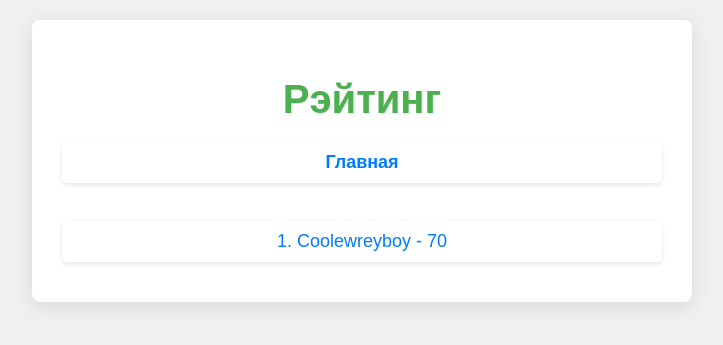
After one commit to Coolewreyboy/IP, a Flask app: page /trophy in a window 1280 px wide. The commit adds this page. Shown: the top 345 px of the page, without its empty margins (278-1001 px from the left). Run offline with Flask 3, Linux system fonts and the light colour scheme; data comes from the database, SQL or seed files in the repository; both versions use the stored data as it was after the commit.

Commit message:
Add files via upload

```diff
--- a/app.py
+++ b/app.py
@@ -147,7 +147,6 @@ def profile():
     result = cursor.execute("""SELECT accept_task1, all_task1 FROM Users WHERE Username = ?""", (username,)).fetchone()
     accept_task1 = result[0]
     all_task1 = result[1]
-    print(accept_task1, all_task1)
     conn.commit()
     conn.close()
     return render_template('profile.html', score=int(accept_task1 * 100 / max(all_task1, 1)))
@@ -156,5 +155,16 @@ def profile():
 def teoriy():
     return render_template('teoriy.html')
 
+@app.route('/trophy')
+def trophy():
+    conn = connect("Individual_project.db")
+    cursor = conn.cursor()
+    result = cursor.execute("""SELECT accept_task1, all_task1, Username FROM Users """).fetchall()
+    a = []
+    for (ac, al, us) in result:
+        a.append((int(ac * 100/ max(1, al)), us))
+    a.sort()
+    return render_template('trophy.html', rat=a, size=len(a))
+
 if __name__ == '__main__':
-    app.run(host="0.0.0.0", port=8080)
+    app.run()
--- a/templates/home.html
+++ b/templates/home.html
@@ -25,7 +25,7 @@
             box-shadow: 0 4px 20px rgba(0, 0, 0, 0.2); /* Увеличенная тень */
             padding: 30px;
             max-width: 400px;
-            margin: 20px auto; /* Отступ сверху и снизу */
+            margin: 20px auto; /* Центрирование контейнера */
             transition: transform 0.3s; /* Плавный эффект при наведении */
         }
         .container:hover {
@@ -66,6 +66,7 @@
         <a href="{{ url_for('profile') }}"><i class="fas fa-user icon"></i>{{ session['username'] }}</a>
         <a href="{{ url_for('task1') }}"><i class="fas fa-check-circle icon"></i>Ударения</a>
         <a href="{{ url_for('teoriy') }}"><i class="fas fa-list icon"></i>Список ударений</a>
+        <a href="{{ url_for('trophy') }}"><i class="fas fa-trophy icon"></i>Рейтинг</a>
     </div>
     <div class="green-bar"></div> <!-- Вторая зеленая полоса -->
 </body>
--- a/templates/teoriy.html
+++ b/templates/teoriy.html
@@ -282,7 +282,7 @@
         <div class="word">красИвее</div>
         <div class="word">надОлго</div>
         <div class="word">ненадОлго</div>
-        <a class="back-link" href="{{ url_for('home') }}">Назад</a>
+        <a class="back-link" href="{{ url_for('home') }}">Главная</a>
     </div>
 </body>
 </html>
--- /dev/null
+++ b/templates/trophy.html
@@ -0,0 +1,70 @@
+<!DOCTYPE html>
+<html lang="en">
+<head>
+    <meta charset="UTF-8">
+    <meta name="viewport" content="width=device-width, initial-scale=1.0">
+    <title>Рэйтинг</title>
+    <link rel="stylesheet" href="https://cdnjs.cloudflare.com/ajax/libs/font-awesome/6.0.0-beta3/css/all.min.css"> <!-- Подключение иконок Font Awesome -->
+    <style>
+        body {
+            font-family: Arial, sans-serif;
+            background-color: #f0f0f0; /* Светло-серый фон */
+            color: #333; /* Темный текст */
+            text-align: center;
+            margin: 0;
+            padding: 20px;
+        }
+        .container {
+            background-color: #ffffff; /* Белый фон для контейнера */
+            border-radius: 8px;
+            box-shadow: 0 4px 20px rgba(0, 0, 0, 0.1); /* Тень для контейнера */
+            padding: 30px;
+            max-width: 600px;
+            margin: 0 auto; /* Центрирование контейнера */
+        }
+        h1 {
+            color: #4CAF50; /* Зеленый заголовок */
+            margin-bottom: 20px;
+            font-size: 2.5em; /* Увеличенный размер заголовка */
+            text-shadow: 1px 1px 2px rgba(0, 0, 0, 0.1); /* Тень для заголовка */
+        }
+        a {
+            display: block;
+            margin: 10px 0;
+            text-decoration: none;
+            color: #007BFF; /* Цвет ссылок */
+            transition: color 0.3s, transform 0.3s; /* Плавный эффект при наведении */
+            font-size: 18px;
+            padding: 10px; /* Отступы для ссылок */
+            border-radius: 5px; /* Закругленные углы */
+            background-color: rgba(255, 255, 255, 0.8); /* Полупрозрачный фон */
+            box-shadow: 0 2px 5px rgba(0, 0, 0, 0.1); /* Тень для ссылок */
+        }
+        a:hover {
+            color: #0056b3; /* Более темный цвет при наведении */
+            transform: scale(1.05); /* Увеличение ссылки при наведении */
+            background-color: rgba(255, 255, 255, 1); /* Полный белый фон при наведении */
+        }
+        .back-link {
+            margin-top: 20px;
+            font-weight: bold;
+            text-decoration: none;
+            color: #007BFF; /* Цвет ссылки "Назад" */
+            transition: color 0.3s;
+        }
+        .back-link:hover {
+            color: #0056b3; /* Более темный цвет при наведении */
+        }
+    </style>
+</head>
+<body>
+    <div class="container">
+        <h1>Рэйтинг</h1>
+        <a href="{{ url_for('home') }}" class="back-link">Главная</a>
+        <br>
+        {% for i in range(size) %}
+            <a>{{ i + 1 }}. {{ rat[i][1] }} - {{ rat[i][0] }}</a>
+        {% endfor %}
+    </div>
+</body>
+</html>
```
Also changed, not shown: Individual_project.db.
